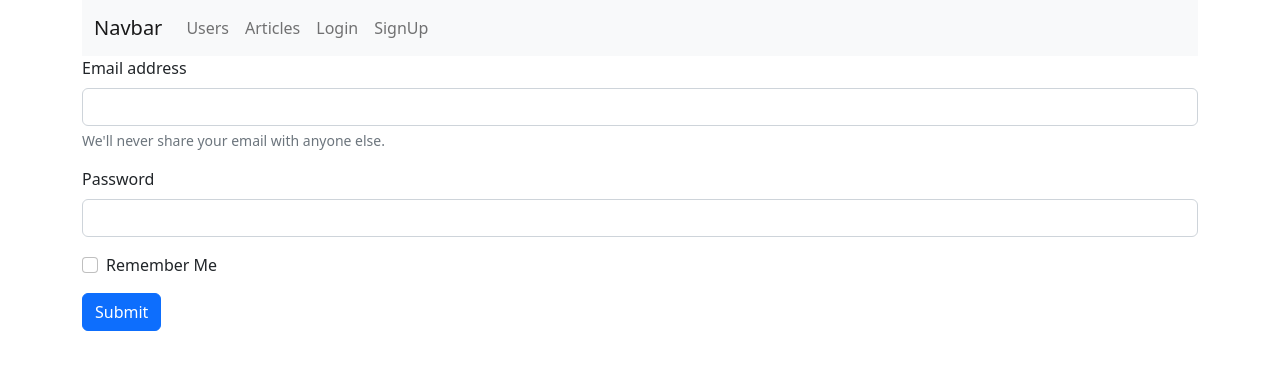
After one commit to JustNekr/flaskProject, a Flask app: page /auth/login in a window 1280 px wide. The commit adds this page. Shown: the top 370 px of the page. Run offline with Flask 2, Linux system fonts and the light colour scheme; some libraries are stand-ins or nearby versions.

Commit message:
lesson_3

```diff
--- a/blog/article/views.py
+++ b/blog/article/views.py
@@ -1,4 +1,5 @@
 from flask import Blueprint, render_template, redirect
+from flask_login import login_required
 from werkzeug.exceptions import NotFound
 
 article = Blueprint('article', __name__, url_prefix='/articles', static_folder='../static')
@@ -26,6 +27,7 @@ ARTICLES = [
 
 
 @article.route('/')
+@login_required
 def articles_list():
     return render_template('articles/list.html', articles=ARTICLES)
 
@@ -33,8 +35,8 @@ def articles_list():
 @article.route('/<int:pk>')
 def get_article(pk):
     try:
-        article = ARTICLES[pk]
+        _article = ARTICLES[pk]
     except KeyError:
         # raise NotFound(f'User id {pk} not found')
         return redirect('/articles')
-    return render_template('articles/detail.html', article=article)
+    return render_template('articles/detail.html', article=_article)
--- /dev/null
+++ b/blog/auth/views.py
@@ -0,0 +1,67 @@
+from flask import Blueprint, render_template, request, redirect, url_for, flash
+from flask_login import login_required, logout_user, login_user
+from werkzeug.security import generate_password_hash, check_password_hash
+
+from blog.models.database import db
+from blog.models.user import User
+
+auth = Blueprint('auth', __name__, url_prefix='/auth', static_folder='../static')
+
+
+@auth.route('/login')
+def login():
+    return render_template('auth/login.html')
+
+
+@auth.route('/logout')
+@login_required
+def logout():
+    logout_user()
+    return redirect(url_for('user.users_list'))
+
+
+@auth.route('/login', methods=['POST'])
+def login_post():
+    email = request.form.get('email')
+    password = request.form.get('password')
+    remember = True if request.form.get('remember') else False
+
+    user = User.query.filter_by(email=email).first()
+
+    # check if the user actually exists
+    # take the user-supplied password, hash it, and compare it to the hashed password in the database
+    if not user or not check_password_hash(user.password, password):
+        flash('Please check your login details and try again.')
+        return redirect(url_for('auth.login')) # if the user doesn't exist or password is wrong, reload the page
+
+    # if the above check passes, then we know the user has the right credentials
+    login_user(user, remember=remember)
+    return redirect(url_for('user.users_list'))
+
+
+@auth.route('/signup')
+def signup():
+    return render_template('auth/signup.html')
+
+
+@auth.route('/signup', methods=['POST'])
+def signup_post():
+    email = request.form.get('email')
+    print(email)
+    name = request.form.get('name')
+    password = request.form.get('password')
+
+    user = User.query.filter_by(email=email).first() # if this returns a user, then the email already exists in database
+
+    if user: # if a user is found, we want to redirect back to signup page so user can try again
+        flash('Email address already exists')
+        return redirect(url_for('auth.signup'))
+
+    # create a new user with the form data. Hash the password so the plaintext version isn't saved.
+    new_user = User(email=email, name=name, password=generate_password_hash(password, method='sha256'))
+
+    # add the new user to the database
+    db.session.add(new_user)
+    db.session.commit()
+
+    return redirect(url_for('auth.login'))
--- /dev/null
+++ b/blog/models/database.py
@@ -0,0 +1,7 @@
+from flask_sqlalchemy import SQLAlchemy
+
+db = SQLAlchemy()
+
+__all__ = [    # указывает что импортируется при from HERE import *
+    "db",
+    ]
--- /dev/null
+++ b/blog/templates/auth/login.html
@@ -0,0 +1,32 @@
+{% extends 'base.html' %}
+
+{% block title %}
+    {{ super() }}
+    Login
+{% endblock %}
+
+{% block body %}
+    {% with messages = get_flashed_messages() %}
+        {% if messages %}
+            <div class="alert alert-danger" role="alert">
+            {{ messages[0] }}
+            </div>
+        {% endif %}
+    {% endwith %}
+    <form method="POST" action="{{ url_for('auth.login') }}">
+        <div class="mb-3">
+            <label for="email" class="form-label">Email address</label>
+            <input type="email" class="form-control" id="email" name="email" aria-describedby="emailHelp">
+            <div id="emailHelp" class="form-text">We'll never share your email with anyone else.</div>
+        </div>
+        <div class="mb-3">
+            <label for="password" class="form-label">Password</label>
+            <input type="password" class="form-control" id="password" name="password">
+        </div>
+        <div class="mb-3 form-check">
+            <input type="checkbox" class="form-check-input" id="remember" name="remember">
+            <label class="form-check-label" for="remember">Remember Me</label>
+        </div>
+        <button type="submit" class="btn btn-primary">Submit</button>
+    </form>
+{% endblock %}
--- a/blog/templates/navbar.html
+++ b/blog/templates/navbar.html
@@ -10,8 +10,21 @@
           <a class="nav-link " aria-current="page" href="{{ url_for('user.users_list') }}">Users</a>
         </li>
         <li class="nav-item">
-          <a class="nav-link" href="{{ url_for('article.articles_list') }}">Articles</a>
+            <a class="nav-link" href="{{ url_for('article.articles_list') }}">Articles</a>
         </li>
+        {% if not current_user.is_authenticated %}
+            <li class="nav-item">
+              <a class="nav-link" href="{{ url_for('auth.login') }}">Login</a>
+            </li>
+            <li class="nav-item">
+              <a class="nav-link" href="{{ url_for('auth.signup') }}">SignUp</a>
+            </li>
+        {% endif %}
+        {% if current_user.is_authenticated %}
+            <li class="nav-item">
+              <a class="nav-link" href="{{ url_for('auth.logout') }}">Logout</a>
+            </li>
+        {% endif %}
       </ul>
     </div>
   </div>
--- a/wsgi.py
+++ b/wsgi.py
@@ -1,8 +1,34 @@
+from werkzeug.security import generate_password_hash
+
 from blog.app import create_app
+from blog.models.database import db
+from blog.models.user import User
+
+app = create_app()
+
+
+@app.cli.command('init-db')
+def init_db():
+    db.create_all()
+
+
+@app.cli.command("create-users")
+def create_users():
+    """
+    Run in your terminal:
+    flask create-users
+    > done! created users: <User #1 'admin'> <User #2 'james'>
+    """
+
+    admin = User(name="admin", email='admin@mail.com', password=generate_password_hash('admin', method='sha256'))
+    james = User(name="james", email='james@mail.com', password=generate_password_hash('james', method='sha256'))
+    db.session.add(admin)
+    db.session.add(james)
+    db.session.commit()
+    print("done! created users:", admin, james)
 
 
 if __name__ == '__main__':
-    app = create_app()
     app.run(
         host='0.0.0.0',
         debug=True,
```
Also changed, not shown: blog/app.py (+22 -0 lines), blog/models/user.py (added, +10 -0 lines), blog/templates/auth/signup.html (added, +31 -0 lines), blog/auth/__init__.py (added), blog/models/__init__.py (added).
